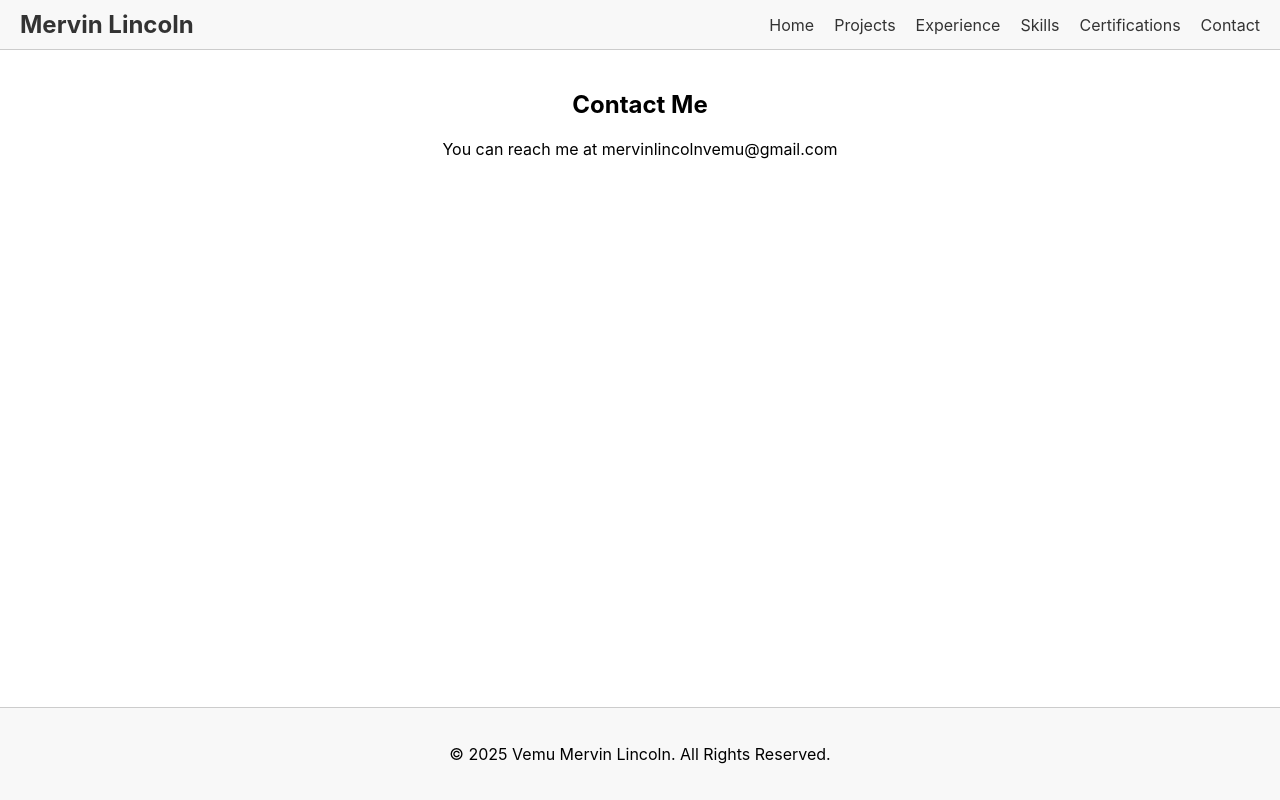
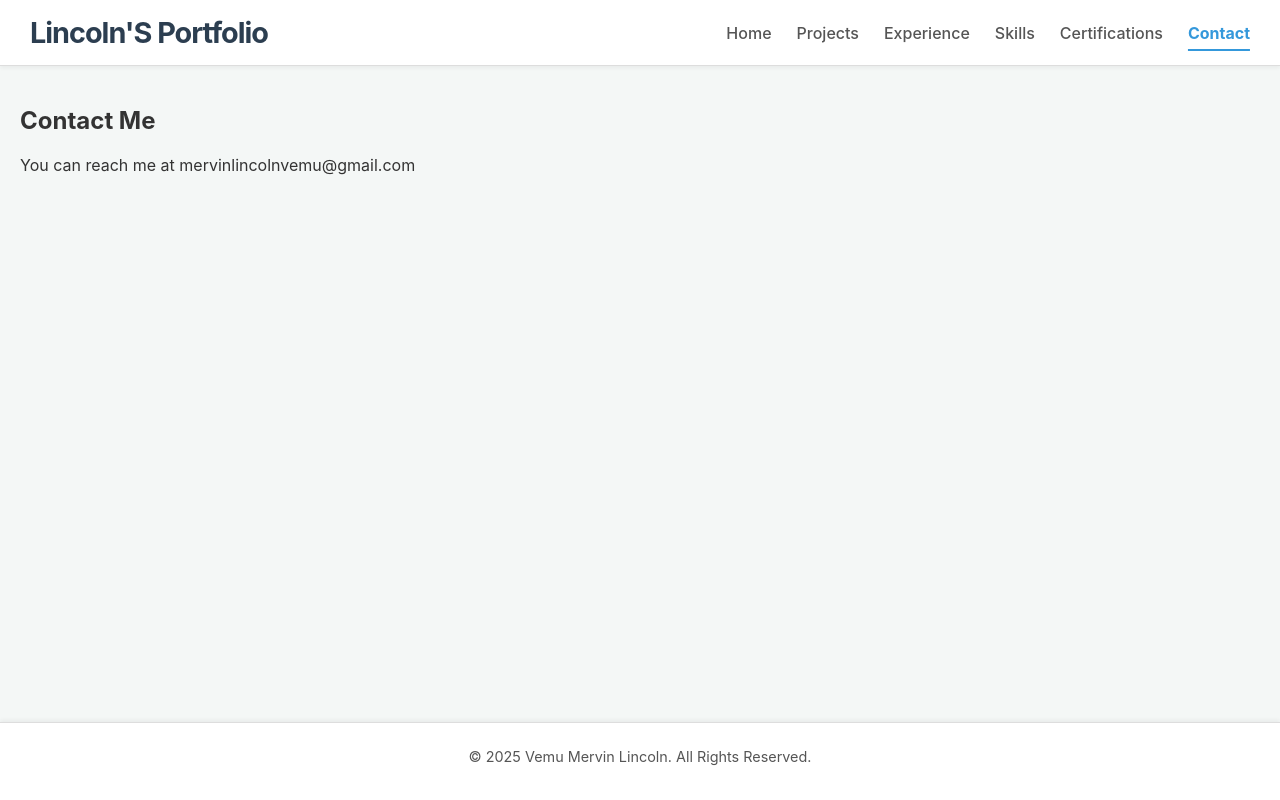
Before and after one commit to lincoln-zessta/lincolns-portfolio, a React (Create React App) app: page /contact in a window 1280 px wide. Built offline with nearby package versions, Linux system fonts and the light colour scheme.

Commit message:
Refactor Navbar and Footer to use dedicated CSS files

```diff
--- a/src/App.css
+++ b/src/App.css
@@ -1,38 +1,24 @@
-.App {
-  text-align: center;
+/* src/App.css */
+body {
+  margin: 0;
+  font-family: -apple-system, BlinkMacSystemFont, 'Segoe UI', 'Roboto', 'Oxygen',
+    'Ubuntu', 'Cantarell', 'Fira Sans', 'Droid Sans', 'Helvetica Neue',
+    sans-serif;
+  -webkit-font-smoothing: antialiased;
+  -moz-osx-font-smoothing: grayscale;
+  color: #333; /* Default text color for the whole app */
+  background-color: #f4f7f6; /* A very light grey background for the body */
 }
 
-.App-logo {
-  height: 40vmin;
-  pointer-events: none;
+.App {
+  display: flex;
+  flex-direction: column;
+  min-height: 100vh;
 }
 
-@media (prefers-reduced-motion: no-preference) {
-  .App-logo {
-    animation: App-logo-spin infinite 20s linear;
-  }
+main.app-content { /* Added a class for more specific targeting */
+  padding: 20px;
+  flex-grow: 1;
 }
 
-.App-header {
-  background-color: #282c34;
-  min-height: 100vh;
-  display: flex;
-  flex-direction: column;
-  align-items: center;
-  justify-content: center;
-  font-size: calc(10px + 2vmin);
-  color: white;
-}
-
-.App-link {
-  color: #61dafb;
-}
-
-@keyframes App-logo-spin {
-  from {
-    transform: rotate(0deg);
-  }
-  to {
-    transform: rotate(360deg);
-  }
-}
+/* You can add other global utility classes here if needed later */
--- a/src/App.js
+++ b/src/App.js
@@ -1,7 +1,7 @@
 // src/App.js
 import React from 'react';
 import { BrowserRouter as Router, Routes, Route } from 'react-router-dom';
-import './App.css';
+import './App.css'; // Ensure this is imported
 
 import Navbar from './components/Layout/Navbar';
 import Footer from './components/Layout/Footer';
@@ -10,26 +10,24 @@ import HomePage from './components/Pages/HomePage';
 import ProjectsPage from './components/Pages/ProjectsPage';
 import ExperiencePage from './components/Pages/ExperiencePage';
 import ContactPage from './components/Pages/ContactPage';
-import SkillsPage from './components/Pages/SkillsPage'; // <--- 1. IMPORT SkillsPage HERE
+import SkillsPage from './components/Pages/SkillsPage';
 import CertificationsPage from './components/Pages/CertificationsPage';
 
 function App() {
   return (
     <Router>
-      <div className="App" style={{ display: 'flex', flexDirection: 'column', minHeight: '100vh' }}>
+      <div className="App"> {/* Inline styles removed */}
         <Navbar />
-
-        <main style={{ padding: '20px', flexGrow: 1 }}>
+        <main className="app-content"> {/* Inline styles removed, added className */}
           <Routes>
             <Route path="/" element={<HomePage />} />
             <Route path="/projects" element={<ProjectsPage />} />
             <Route path="/experience" element={<ExperiencePage />} />
-            <Route path="/skills" element={<SkillsPage />} /> {/* <--- 2. ADD THE ROUTE FOR SKILLS HERE */}
+            <Route path="/skills" element={<SkillsPage />} />
+            <Route path="/certifications" element={<CertificationsPage />} />
             <Route path="/contact" element={<ContactPage />} />
-            <Route path="/certifications" element={<CertificationsPage />} />
           </Routes>
         </main>
-
         <Footer />
       </div>
     </Router>
--- /dev/null
+++ b/src/components/Layout/Footer.css
@@ -0,0 +1,32 @@
+/* src/components/Layout/Footer.css */
+.app-footer {
+  text-align: center;
+  padding: 25px 20px; /* Increased padding a bit */
+  border-top: 1px solid #ddd; /* Slightly softer border, consistent with Navbar */
+  margin-top: auto; /* This helps push it to the bottom if using flex in App.js */
+  background-color: #ffffff; /* White background, consistent with Navbar */
+  color: #555; /* Softer text color */
+  font-size: 0.9em;
+  box-shadow: 0 -2px 4px rgba(0,0,0,0.05); /* Subtle shadow for Footer, on the top */
+}
+
+.app-footer p {
+  margin: 0 0 10px 0; /* Add some margin below the copyright text */
+}
+
+.footer-links { /* Optional: For social links */
+  margin-top: 10px;
+}
+
+.footer-links a {
+  text-decoration: none;
+  color: #007bff; /* Standard link blue */
+  margin: 0 12px; /* Space out social links */
+  font-weight: 500;
+  transition: color 0.2s ease;
+}
+
+.footer-links a:hover {
+  color: #0056b3; /* Darker blue on hover */
+  text-decoration: underline;
+}
--- a/src/components/Layout/Footer.js
+++ b/src/components/Layout/Footer.js
@@ -1,27 +1,25 @@
 // src/components/Layout/Footer.js
 import React from 'react';
-// You might want to add a CSS file for the Footer later
-// import './Footer.css';
+import './Footer.css'; // Import the CSS file
 
 const Footer = () => {
-  const currentYear = new Date().getFullYear(); // Get the current year
+  const currentYear = new Date().getFullYear();
 
   return (
-    <footer style={{
-      textAlign: 'center',
-      padding: '20px',
-      borderTop: '1px solid #ccc',
-      marginTop: '40px', // Add some space above the footer
-      backgroundColor: '#f8f8f8' // Consistent with the navbar example
-    }}>
+    <footer className="app-footer"> {/* Use className from CSS file */}
       <p>&copy; {currentYear} Vemu Mervin Lincoln. All Rights Reserved.</p>
-      {/* You can add links to your social profiles here too if you like */}
-      {/* For example:
-      <div>
-        <a href="https://github.com/Mervin769" target="_blank" rel="noopener noreferrer" style={{margin: '0 10px'}}>GitHub</a>
-        <a href="https://www.linkedin.com/in/mervinlincolnvemu" target="_blank" rel="noopener noreferrer" style={{margin: '0 10px'}}>LinkedIn</a>
+      <div className="footer-links">
+        {/* Example social links - uncomment and update hrefs if you want to use them */}
+        {/*
+        <a href="https://github.com/Mervin769" target="_blank" rel="noopener noreferrer">
+          GitHub
+        </a>
+        <a href="https://www.linkedin.com/in/mervinlincolnvemu" target="_blank" rel="noopener noreferrer">
+          LinkedIn
+        </a>
+        */}
+        {/* Add other links like LeetCode, etc. if you wish */}
       </div>
-      */}
     </footer>
   );
 };
--- /dev/null
+++ b/src/components/Layout/Navbar.css
@@ -0,0 +1,65 @@
+/* src/components/Layout/Navbar.css */
+.navbar {
+  padding: 15px 30px; /* Increased padding a bit */
+  border-bottom: 1px solid #ddd; /* Slightly softer border */
+  background-color: #ffffff; /* White background */
+  display: flex;
+  justify-content: space-between;
+  align-items: center;
+  box-shadow: 0 2px 4px rgba(0,0,0,0.05); /* Subtle shadow for Navbar */
+}
+
+.navbar-logo a {
+  text-decoration: none;
+  color: #2c3e50; /* Darker, more professional color */
+  font-weight: bold;
+  font-size: 1.8em; /* Slightly larger logo text */
+  letter-spacing: -1px; /* A bit tighter letter spacing */
+}
+
+.navbar-links {
+  list-style: none;
+  padding: 0;
+  margin: 0;
+  display: flex;
+  gap: 25px; /* Increased gap between links */
+}
+
+.navbar-links li a {
+  text-decoration: none;
+  color: #555; /* Standard link color */
+  font-weight: 500; /* Slightly bolder than normal text */
+  padding: 8px 0; /* Add some padding for a larger click area vertically */
+  position: relative; /* For the underline effect */
+  transition: color 0.3s ease;
+}
+
+.navbar-links li a::after { /* Underline effect for hover/active */
+  content: '';
+  position: absolute;
+  width: 0;
+  height: 2px;
+  bottom: 0;
+  left: 50%;
+  transform: translateX(-50%);
+  background-color: #3498db; /* Blue accent color */
+  transition: width 0.3s ease;
+}
+
+.navbar-links li a:hover {
+  color: #3498db; /* Blue on hover */
+}
+
+.navbar-links li a:hover::after {
+  width: 100%; /* Full underline on hover */
+}
+
+.navbar-links li a.active-nav-link {
+  color: #3498db; /* Blue for active link */
+  font-weight: bold;
+}
+
+.navbar-links li a.active-nav-link::after {
+  width: 100%; /* Full underline for active link */
+  background-color: #3498db;
+}
--- a/src/components/Layout/Navbar.js
+++ b/src/components/Layout/Navbar.js
@@ -1,33 +1,65 @@
 // src/components/Layout/Navbar.js
 import React from 'react';
-import { Link } from 'react-router-dom';
-// You might want to add a CSS file for the Navbar later
-// import './Navbar.css';
+import { NavLink } from 'react-router-dom'; // Import NavLink
+import './Navbar.css'; // Import the CSS file
 
 const Navbar = () => {
   return (
-    <nav style={{
-      padding: '10px 20px',
-      borderBottom: '1px solid #ccc',
-      backgroundColor: '#f8f8f8', // A light background for the navbar
-      display: 'flex',
-      justifyContent: 'space-between', // Example: to space out logo and links
-      alignItems: 'center'
-    }}>
-      <div className="logo">
-        {/* You can put your name or a logo here */}
-        <Link to="/" style={{ textDecoration: 'none', color: '#333', fontWeight: 'bold', fontSize: '1.5em' }}>
-          Mervin Lincoln
-        </Link>
+    <nav className="navbar"> {/* Use className from CSS file */}
+      <div className="navbar-logo">
+        <NavLink to="/"> {/* Changed to NavLink for consistency, though Link is fine for a logo */}
+          Lincoln'S Portfolio
+        </NavLink>
       </div>
-      <ul style={{ listStyle: 'none', padding: 0, margin: 0, display: 'flex', gap: '20px' }}>
-        <li><Link to="/" style={{ textDecoration: 'none', color: '#333' }}>Home</Link></li>
-        <li><Link to="/projects" style={{ textDecoration: 'none', color: '#333' }}>Projects</Link></li>
-        <li><Link to="/experience" style={{ textDecoration: 'none', color: '#333' }}>Experience</Link></li>
-        <li><Link to="/skills" style={{ textDecoration: 'none', color: '#333' }}>Skills</Link></li>
-        {/* Add links for Skills, Certifications later if you want them in the main nav */}
-        <li><Link to="/certifications" style={{ textDecoration: 'none', color: '#333' }}>Certifications</Link></li>
-        <li><Link to="/contact" style={{ textDecoration: 'none', color: '#333' }}>Contact</Link></li>
+      <ul className="navbar-links">
+        <li>
+          <NavLink
+            to="/"
+            className={({ isActive }) => isActive ? "active-nav-link" : ""}
+          >
+            Home
+          </NavLink>
+        </li>
+        <li>
+          <NavLink
+            to="/projects"
+            className={({ isActive }) => isActive ? "active-nav-link" : ""}
+          >
+            Projects
+          </NavLink>
+        </li>
+        <li>
+          <NavLink
+            to="/experience"
+            className={({ isActive }) => isActive ? "active-nav-link" : ""}
+          >
+            Experience
+          </NavLink>
+        </li>
+        <li>
+          <NavLink
+            to="/skills"
+            className={({ isActive }) => isActive ? "active-nav-link" : ""}
+          >
+            Skills
+          </NavLink>
+        </li>
+        <li>
+          <NavLink
+            to="/certifications"
+            className={({ isActive }) => isActive ? "active-nav-link" : ""}
+          >
+            Certifications
+          </NavLink>
+        </li>
+        <li>
+          <NavLink
+            to="/contact"
+            className={({ isActive }) => isActive ? "active-nav-link" : ""}
+          >
+            Contact
+          </NavLink>
+        </li>
       </ul>
     </nav>
   );
```
